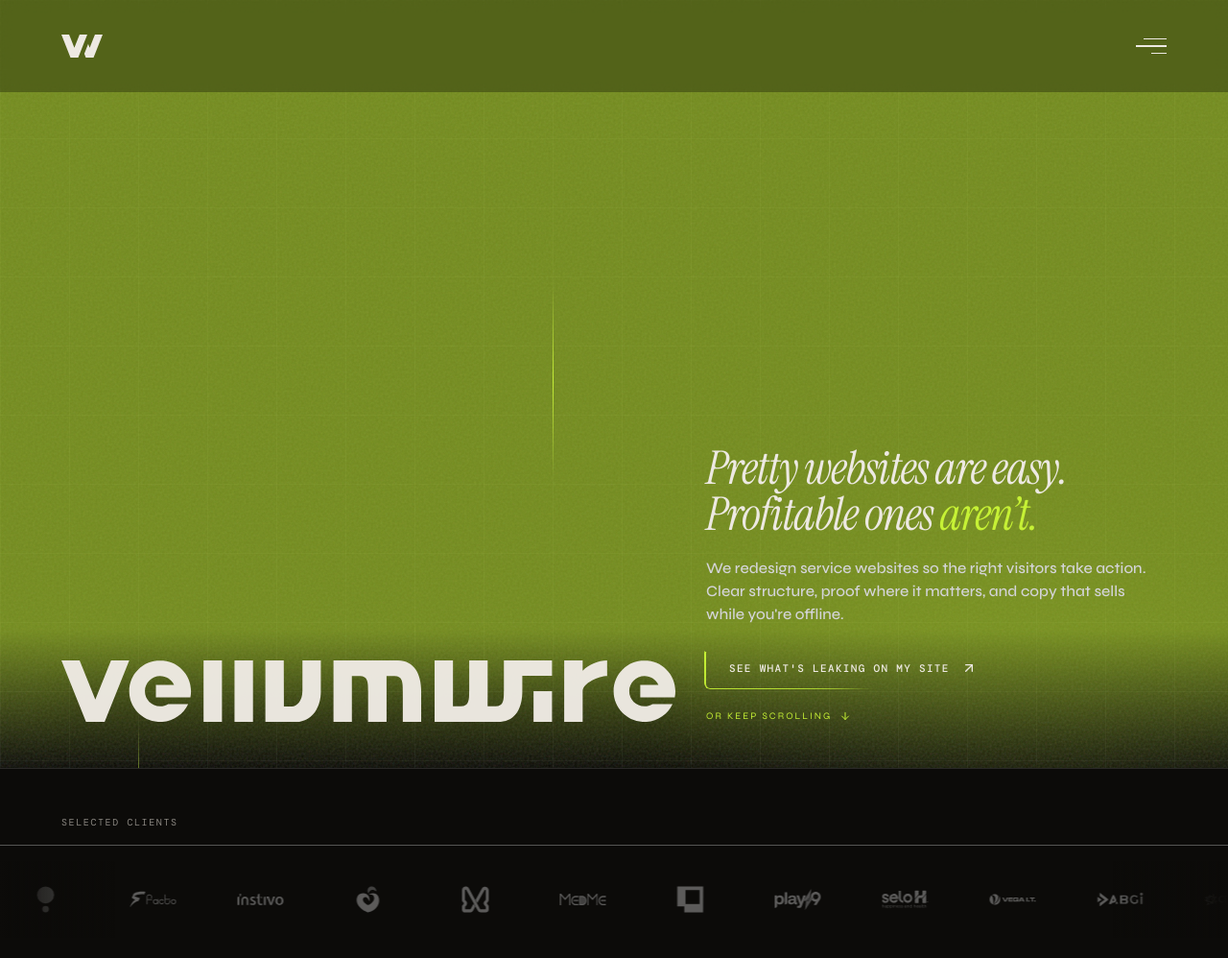
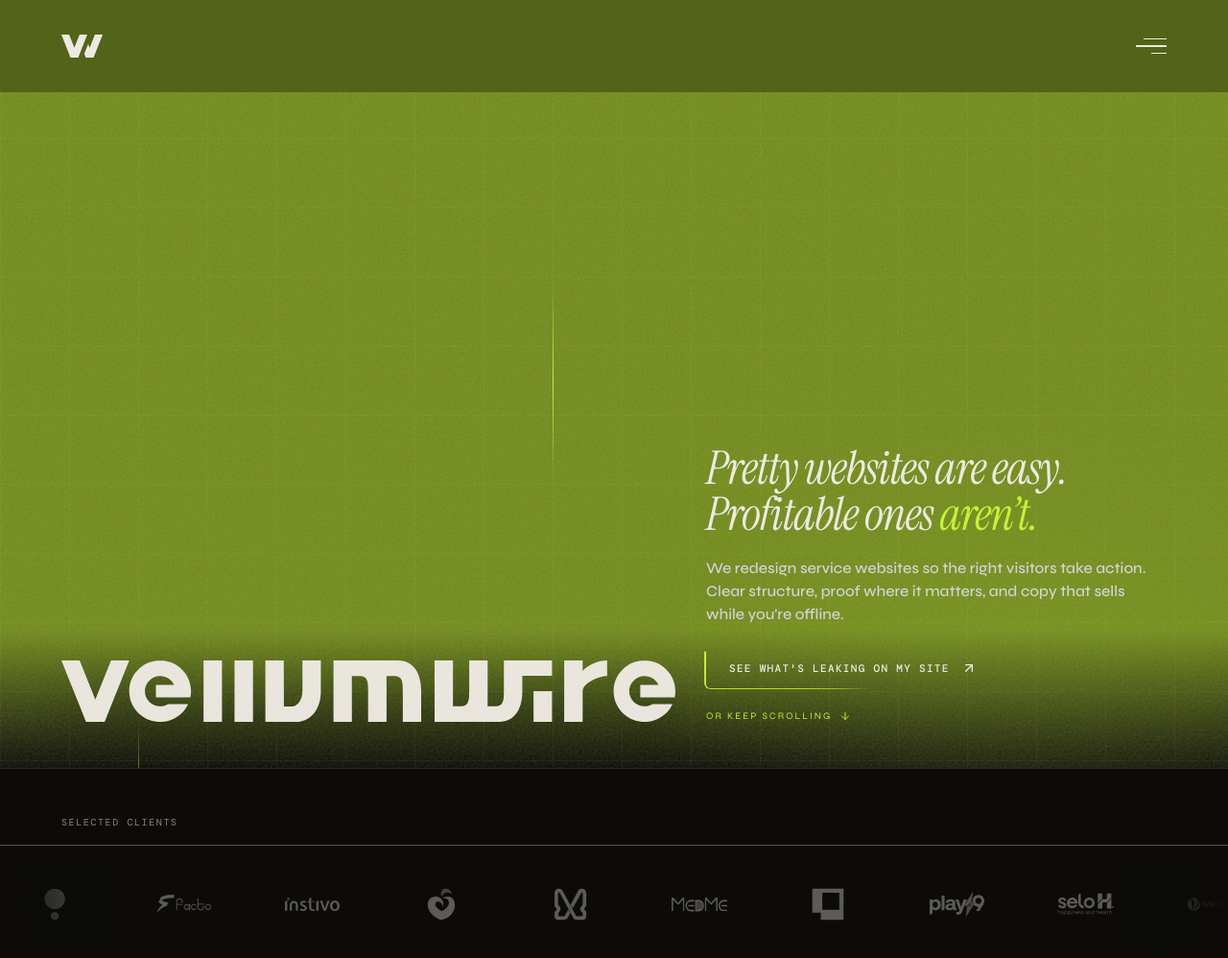
Before and after one commit to Dhiegopires/vellumwire, a plain HTML site: page index.html in a window 1280 px wide. Shown: the top 998 px of the page at 96% size. Drawn offline with nearby package versions, Linux system fonts and the light colour scheme; a web font is replaced by a local one.

Commit message:
feito aumento de 20% nas img da logo

```diff
--- a/assets/css/style.css
+++ b/assets/css/style.css
@@ -783,9 +783,9 @@ body {
 
 img.marquee-logo {
     display: block;
-    height: 48px;
+    height: 57.6px;
     width: auto;
-    padding: 0 32px;
+    padding: 0 38.4px;
 }
 
 .marquee-logo:hover {
@@ -1095,9 +1095,9 @@ img.marquee-logo {
 
 img.marquee-logo {
     display: block;
-    height: 48px;
+    height: 57.6px;
     width: auto;
-    padding: 0 32px;
+    padding: 0 38.4px;
 }
 
 .marquee-logo:hover {
```
